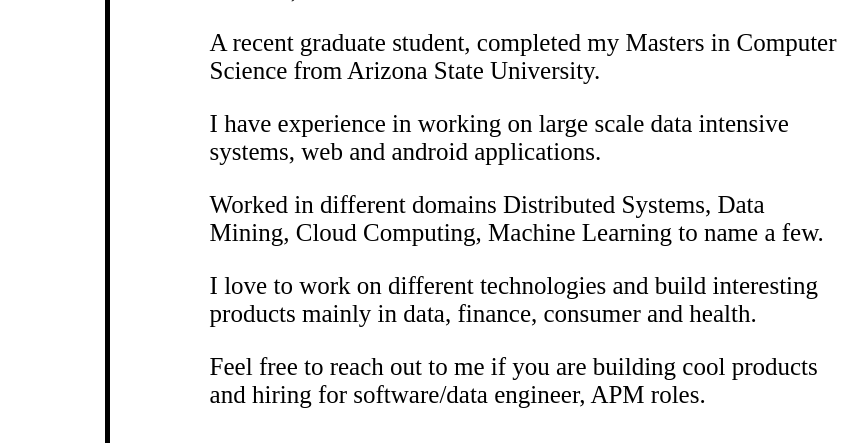
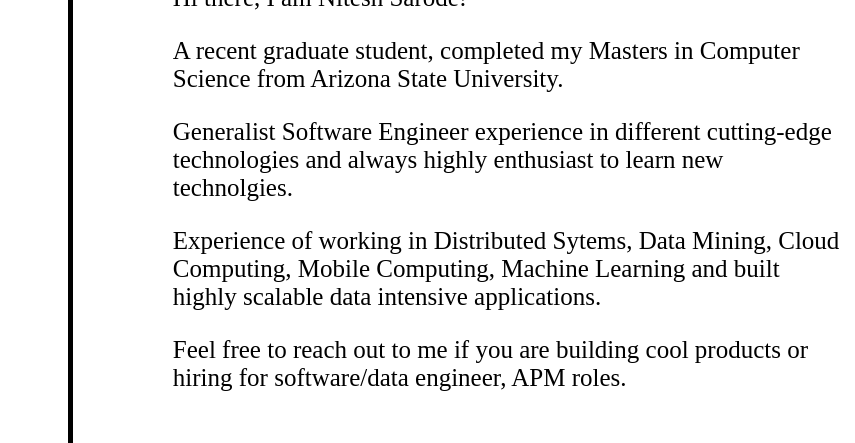
Before and after one commit to niteshsarode/niteshsarode.github.io, a plain HTML site: page index.html in a window 1280 px wide. Shown: the part 179-622 px from the top of the page, 425-1280 px from the left. Drawn offline with Linux system fonts and the light colour scheme.

Commit message:
changed title color, changed about me description

```diff
--- a/index.css
+++ b/index.css
@@ -55,6 +55,7 @@
 }
 .title {
     font-size: 30px;
+    color: cadetblue;
 }
 .subtitle {
     padding-top:5px;
@@ -63,6 +64,7 @@
 .secondtitle {
     font-size: 30px;
     padding-top: 50px;
+    color: cadetblue;
 }
 .content {
     padding-top:10px;
--- a/index.html
+++ b/index.html
@@ -60,18 +60,17 @@
                 <div id="aboutme" class="aboutme">
                     Hi there, I am Nitesh Sarode! </br>
                     <p>A recent graduate student, completed my Masters in Computer Science from Arizona State University.</p>
-                    <p>I have experience in working on large scale data intensive systems, web and android applications.</p>
-                    <p>Worked in different domains Distributed Systems, Data Mining, Cloud Computing, Machine Learning to name a few.</p>
-                    <p>I love to work on different technologies and build interesting products mainly in data, finance, consumer and health.</p>
-                    <p>Feel free to reach out to me if you are building cool products and hiring for software/data engineer, APM roles.</p>
+                    <p>Generalist Software Engineer experience in different cutting-edge technologies and always highly enthusiast to learn new technolgies.</p>
+                    <p>Experience of working in Distributed Sytems, Data Mining, Cloud Computing, Mobile Computing, Machine Learning and built highly scalable data intensive applications.</p>
+                    <p>Feel free to reach out to me if you are building cool products or hiring for software/data engineer, APM roles.</p>
                 </div>
                 <div id="projects" class="projects">
                     <div class="title">
                         Shopping Assistant for Visually Impaired</br>
+                    </div>
                     <div class="subtitle">
                         Cloud Computing </br>
                         March - April 2020
-                        </div>
                     </div>
                     <div class="content">
                         <div class="experienceitem">Developed an intelligent system which helps visually impaired users to shop items in stores using advanced object detection model.</div>
@@ -80,10 +79,10 @@
                     </div>
                     <div class="secondtitle">
                         AutoScaling for Object Detection</br>
+                    </div>
                     <div class="subtitle">
                         Cloud Computing </br>
                         January - March 2020
-                        </div>
                     </div>
                     <div class="content">
                         <div class="experienceitem">Developed a system using Raspberry Pi which records video of pre-defined intervals and performs object detection on the cloud instances.</div>
@@ -92,10 +91,10 @@
                     </div>
                     <div class="secondtitle">
                         SafeApp - Safe route finder application</br>
+                    </div>
                     <div class="subtitle">
                         Mobile Computing </br>
                         October - December 2019
-                        </div>
                     </div>
                     <div class="content">
                         <div class="experienceitem">Developed an android application that helps users to visualize the crime heat map in the located region.</div>
@@ -104,10 +103,10 @@
                     </div>
                     <div class="secondtitle">
                         Person Tracking using Bebop2 drone</br>
+                    </div>
                     <div class="subtitle">
                         Perception in Robotics </br>
                         January - April 2019
-                        </div>
                     </div>
                     <div class="content">
                         <div class="experienceitem">Analyzed faster R-CNN and SSD mobilenet human detection models on images captured from the drone camera.</div>
@@ -117,10 +116,10 @@
                     </div>
                     <div class="secondtitle">
                         Geo-Spatial Analysis using GeoSpark </br>
+                    </div>
                     <div class="subtitle">
                         Distributed Database Systems </br>
                         February - April 2019
-                        </div>
                     </div>
                     <div class="content">
                         <div class="experienceitem">Developed a distributed application using multiple AWS EC2 instances using GeoSpark to perform large scale spatial analysis.</div>
@@ -129,10 +128,10 @@
                     </div>
                     <div class="secondtitle">
                         Serendip - A text exploration tool  </br>
+                    </div>
                     <div class="subtitle">
                         Data Visualization </br>
                         October - December 2018
-                        </div>
                     </div>
                     <div class="content">
                         <div class="experienceitem">Performed topic modeling on large text corpus to create clusters of topics and associated keywords using LDA gensim model.</div>
@@ -142,10 +141,10 @@
                     </div>
                     <div class="secondtitle">
                         Intrusion Detection System  </br>
+                    </div>
                     <div class="subtitle">
                         Machine Learning </br>
                         October - December 2018
-                        </div>
                     </div>
                     <div class="content">
                         <div class="experienceitem">Developed a system that detects intrusions with high accuracy without any signatures or predefined attacks.</div>
```
Lines whose indentation alone changed are shown as unchanged.
